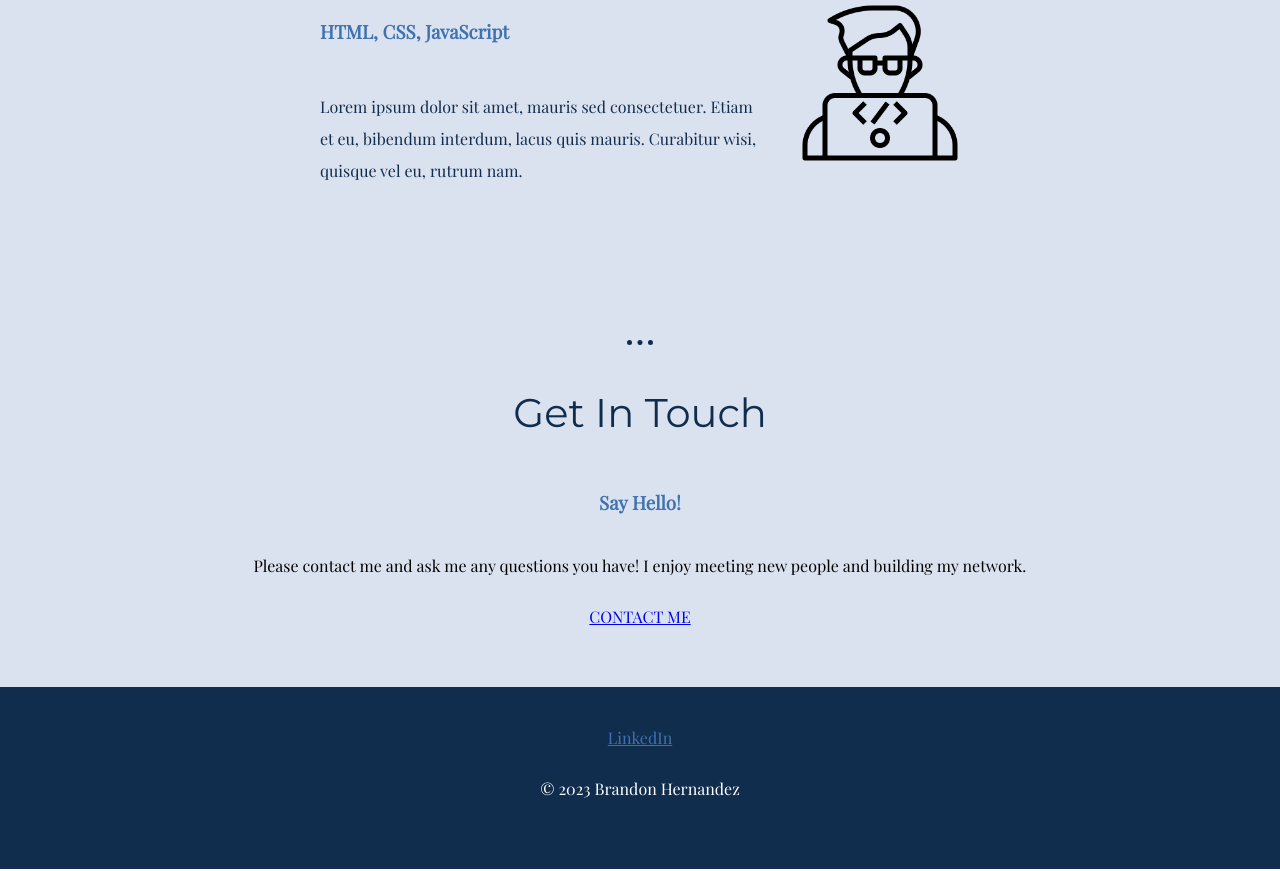
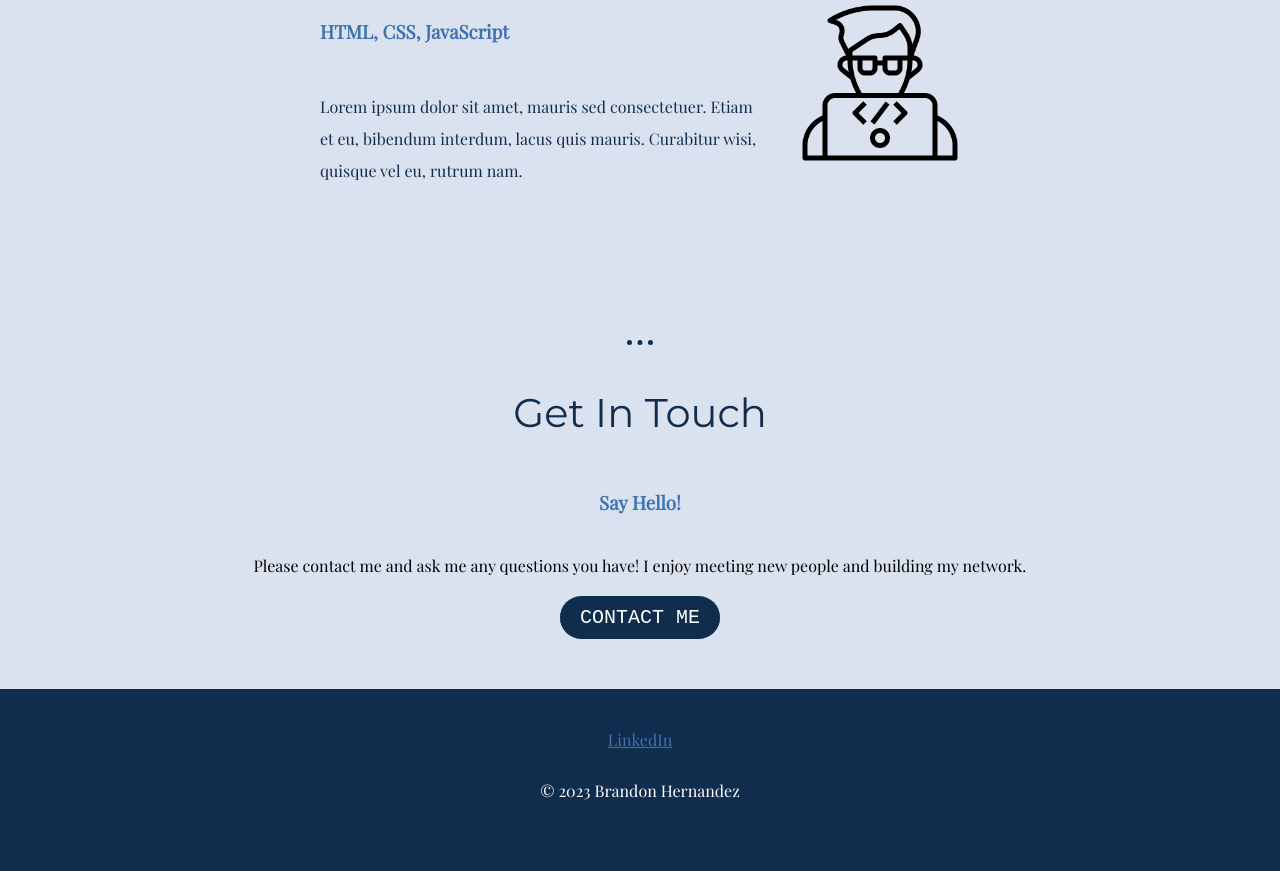
Before and after one commit to hbrandon15/CSS-MySite, a plain HTML site: page index.html in a window 1280 px wide. Shown: the part 2039-2910 px from the top of the page. Drawn offline with nearby package versions, Linux system fonts and the light colour scheme.

Commit message:
stylized contact me button

```diff
--- a/css/styles.css
+++ b/css/styles.css
@@ -51,6 +51,32 @@ p{
 }
 .brandon-copyright{
   color: white;
+}
+.btn {
+  background: #3498db;
+  background-image: -webkit-linear-gradient(top, #112D4E, #112D4E);
+  background-image: -moz-linear-gradient(top, #112D4E, #112D4E);
+  background-image: -ms-linear-gradient(top, #112D4E, #112D4E);
+  background-image: -o-linear-gradient(top, #112D4E, #112D4E);
+  background-image: linear-gradient(to bottom, #112D4E, #112D4E);
+  -webkit-border-radius: 28;
+  -moz-border-radius: 28;
+  border-radius: 28px;
+  font-family: Courier New;
+  color: #ffffff;
+  font-size: 20px;
+  padding: 10px 20px 10px 20px;
+  text-decoration: none;
+}
+
+.btn:hover {
+  background: #3cb0fd;
+  background-image: -webkit-linear-gradient(top, #3cb0fd, #3498db);
+  background-image: -moz-linear-gradient(top, #3cb0fd, #3498db);
+  background-image: -ms-linear-gradient(top, #3cb0fd, #3498db);
+  background-image: -o-linear-gradient(top, #3cb0fd, #3498db);
+  background-image: linear-gradient(to bottom, #3cb0fd, #3498db);
+  text-decoration: none;
 }
 .contact-me{
   padding-bottom: 60px;
```
